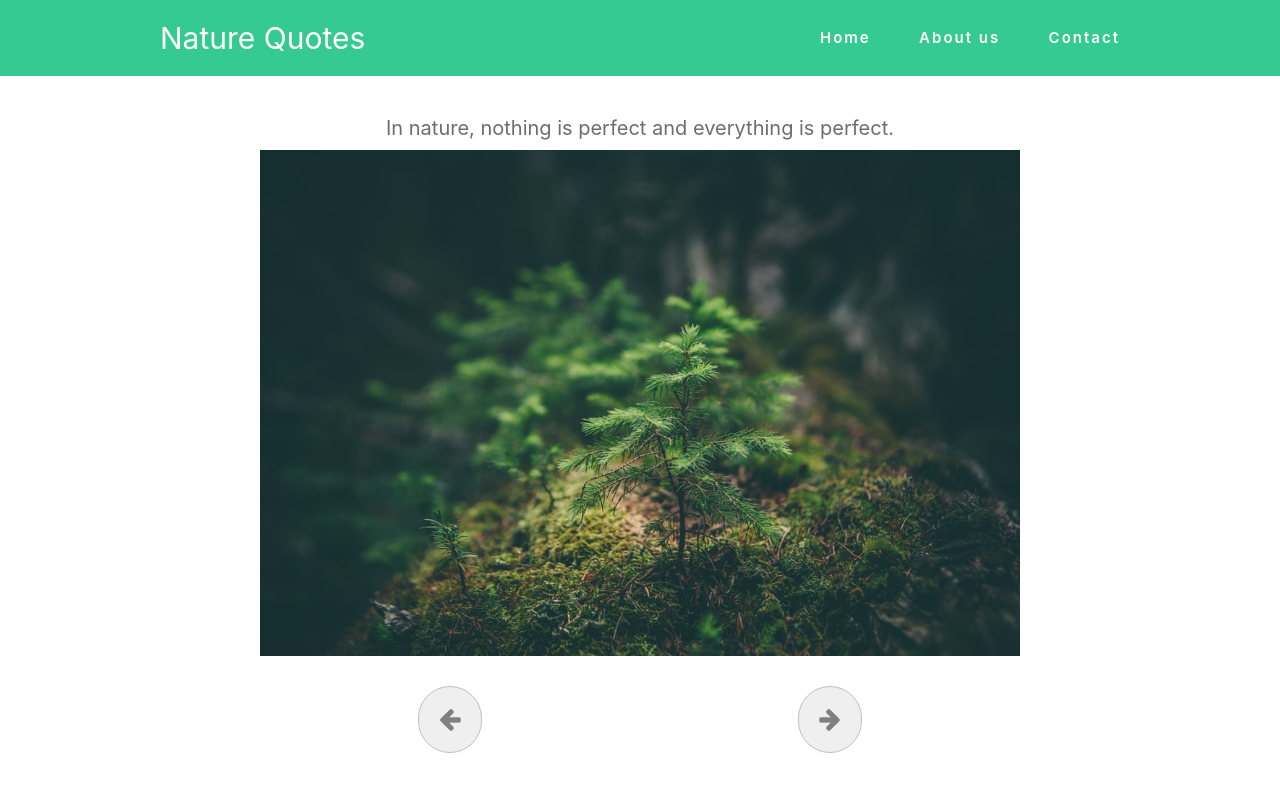
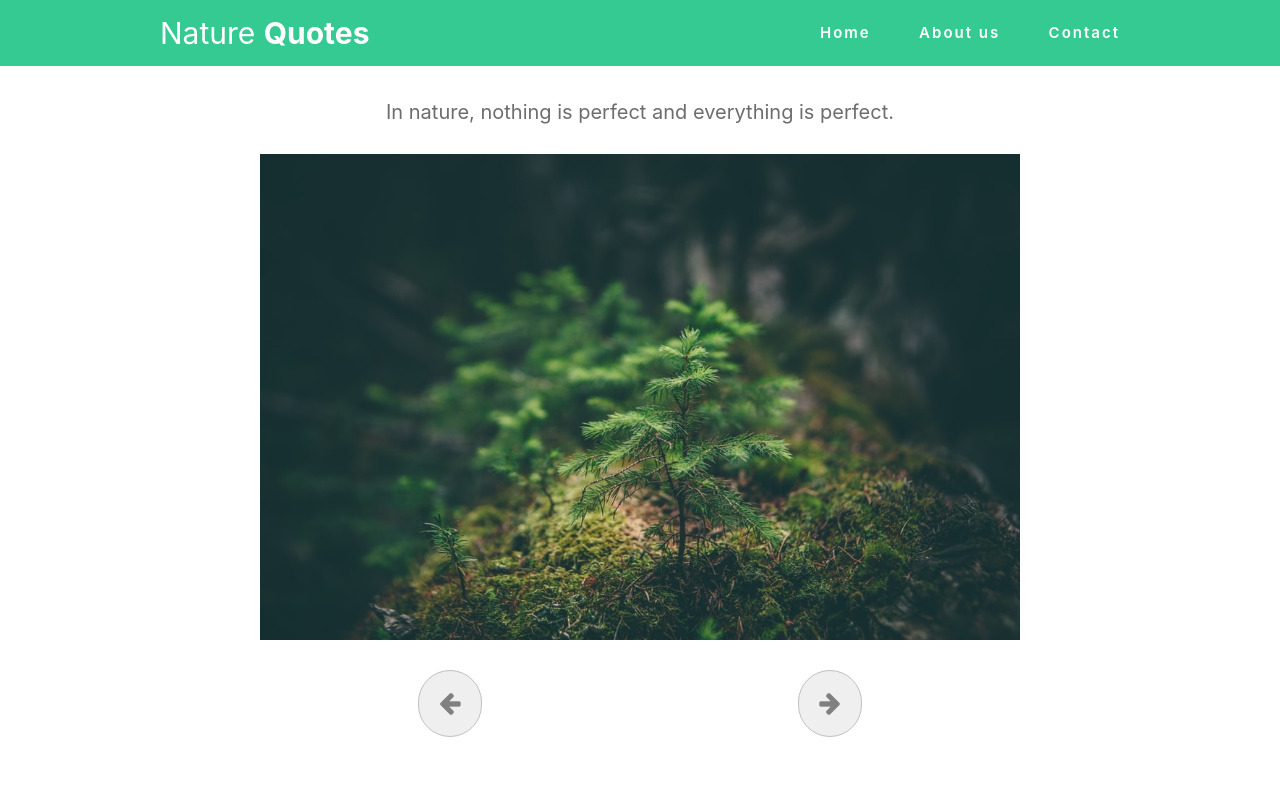
Before and after one commit to Saif-Hossain-Mredul/Carousel-DOM, a plain HTML site: page index.html in a window 1280 px wide. Drawn offline with Linux system fonts and the light colour scheme.

Commit message:
header position fixed

```diff
--- a/main.scss
+++ b/main.scss
@@ -15,7 +15,12 @@ body {
 		background-color: rgb(53, 202, 145);
 		display: grid;
 		place-items: center;
-		padding: 2rem 0;
+		padding: 1.5rem 0;
+		position: fixed;
+		top: 0;
+		right: 0;
+		left: 0;
+		z-index: 1;
 
 		.nav-bar {
 			display: flex;
@@ -29,6 +34,10 @@ body {
 					color: white;
 					font-size: 3rem;
 					font-weight: 400;
+
+					span {
+						font-weight: 700;
+					}
 				}
 			}
 			.nav-bar__right {
@@ -61,6 +70,7 @@ body {
 		display: flex;
 		max-width: 760px;
 		height: 55rem;
+		margin-top: 9rem;
 
 		.slider-content {
 			text-align: center;
@@ -74,6 +84,7 @@ body {
 				font-size: 2rem;
 				font-weight: 400;
 				color: rgb(110, 109, 109);
+				margin-bottom: 3rem;
 			}
 
 			.slider-image {
```
Also changed, not shown: styles/css/main.css, 1 other file.
